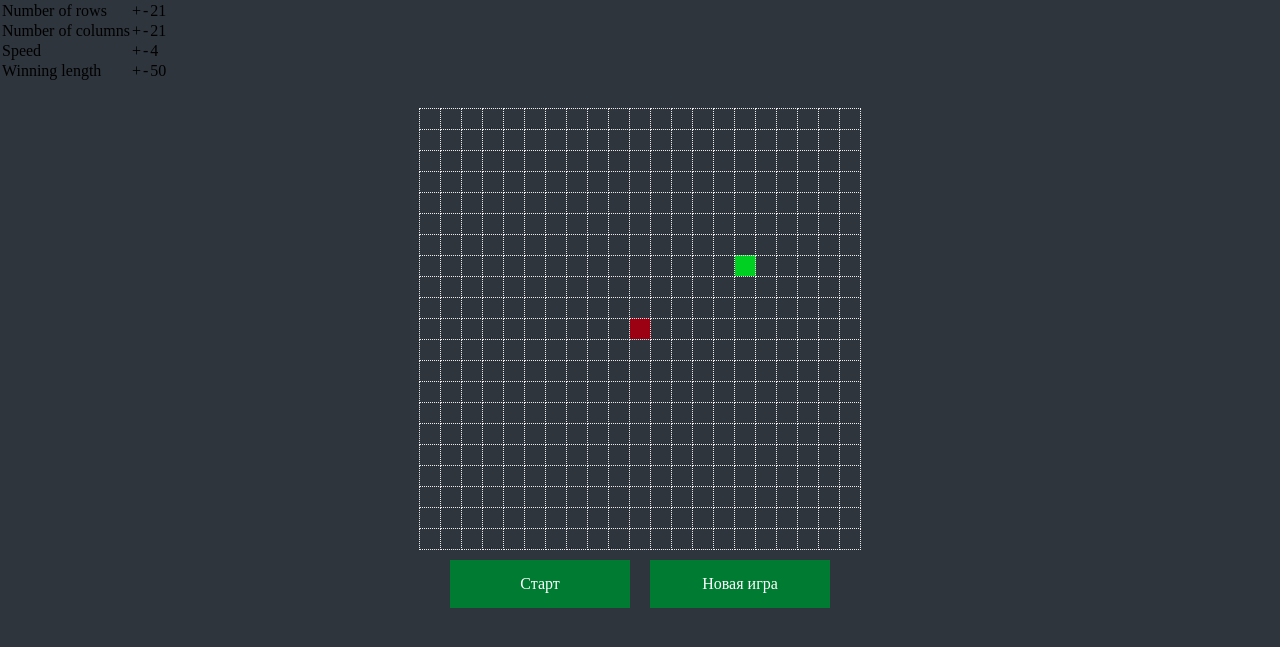
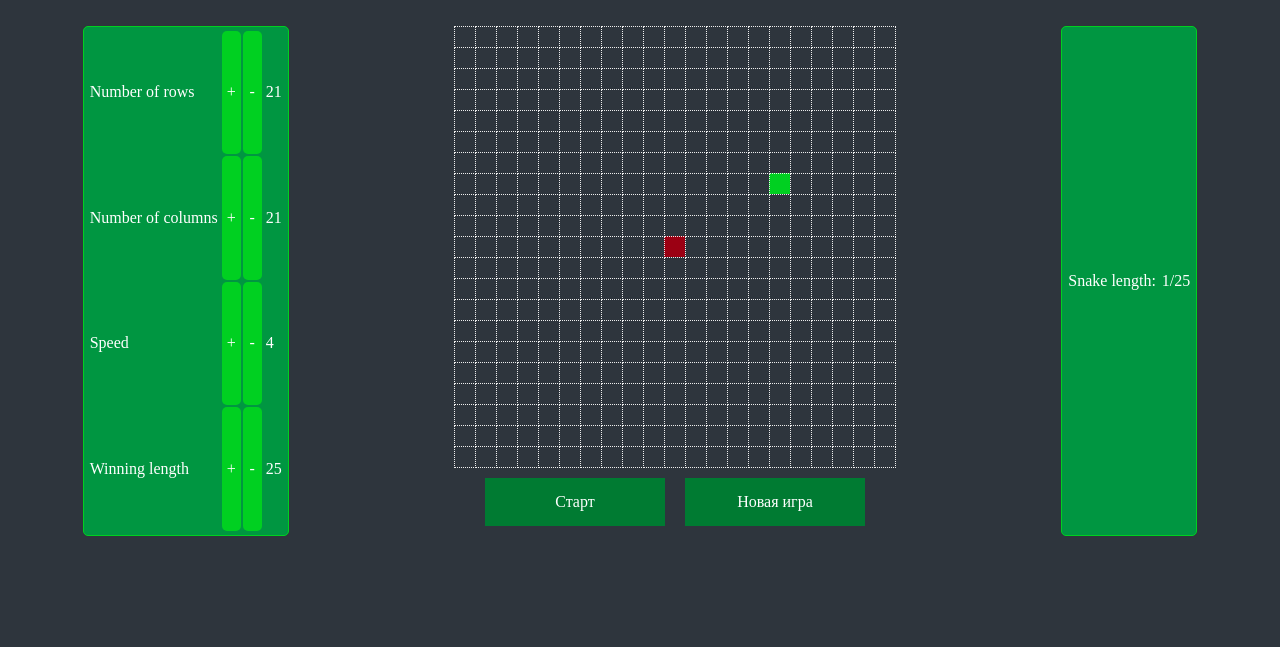
Before and after one commit to SugarF0x/JavaScript, a PHP site: page / in a window 1280 px wide. Shown: the top 647 px of the page. Run offline with PHP 8.4, Linux system fonts and the light colour scheme.

Commit message:
0.7
Made some adjustments to .css, now displays <Settings> and <Score> fine

In game.init() moved #menu and #game into one div so as to center the menu buttons right beneath the game grid

Finished render.score() function, updates upon having eaten

```diff
--- a/js/lessons/7.js
+++ b/js/lessons/7.js
@@ -1,4 +1,11 @@
 "use strict";
+
+/*
+        TODO - cleanup
+    as all my objects are within one and the same file, i believe that i can remove many <this.> parameters from function calls
+    have to try and see what happens
+    it probably should work as i have already forgot to insert <this.> on many occasions and everything was fine
+ */
 
 //- objects and shit -\\ ---------------------------------------------------------------------------------------------\\
 
@@ -14,7 +21,7 @@ let config = {
     rowsCount: 21,
     colsCount: 21,
     speed: 2,
-    winLength: 50,
+    winLength: 25,
 
     validate() {
         if (this.rowsCount <= MIN_MAP_SIZE || this.rowsCount >= MAX_MAP_SIZE) {
@@ -119,12 +126,12 @@ let render = {
                     row.appendChild(col);
                 col = document.createElement('td');
                     col.setAttribute('onclick','game.config.inc(' + idx + '); game.render.settings()');
-                    col.className = 'settings-button';
+                    col.className = 'button';
                     col.innerText = '+';
                     row.appendChild(col);
                 col = document.createElement('td');
                     col.setAttribute('onclick','game.config.dec(' + idx + '); game.render.settings()');
-                    col.className = 'settings-button';
+                    col.className = 'button';
                     col.innerText = '-';
                     row.appendChild(col);
                 col = document.createElement('td');
@@ -134,8 +141,18 @@ let render = {
         });
     },
 
-    score(len = snake.body.length()) {
+    score(len = snake.body.length) {
+        let table = document.getElementById('score');
+        table.innerHTML = '';
 
+        let tr = document.createElement('tr');
+            let td = document.createElement('td');
+                td.innerText = 'Snake length:';
+            tr.appendChild(td);
+                td = document.createElement('td');
+                td.innerText = len + `/${config.winLength}`;
+            tr.appendChild(td);
+        table.appendChild(tr);
     }
 };
 
@@ -168,6 +185,7 @@ let snake = {
 
         if (this.eat()) {
             game.food.generate();
+            render.score();
         } else {
             this.body.pop();
         }
@@ -342,13 +360,15 @@ let game = {
         if (document.getElementById('game-wrap') === null) {
             let gameDivs =
                 '<div id="game-wrap">' +
-                    '<table id="settings"></table>' +
-                    '<table id="game"></table>' +
-                    '<table id="score"></table>' +
-                '</div>' +
-                '<div id="menu">' +
-                    '<div id="playButton" class="menuButton" onclick="game.playButton()">Старт</div>' +
-                    '<div id="newGameButton" class="menuButton" onclick="game.stop(); game.init()">Новая игра</div>' +
+                    '<table id="settings" class="popup-window"></table>' +
+                    '<div id="game-div">' +
+                        '<table id="game"></table>' +
+                        '<div id="menu">' +
+                            '<div id="playButton" class="menuButton" onclick="game.playButton()">Старт</div>' +
+                            '<div id="newGame"    class="menuButton" onclick="game.stop(); game.init()">Новая игра</div>' +
+                        '</div>' +
+                    '</div>' +
+                    '<table id="score" class="popup-window"></table>' +
                 '</div>';
             document.body.insertAdjacentHTML('beforeend', gameDivs);
         }
@@ -359,6 +379,7 @@ let game = {
         document.addEventListener('keydown', () => this.keyDownHandler(event));
 
         this.render.settings();
+        this.render.score();
         this.render.map();
         this.render.objects();
     },
--- a/styles/lessons/7.css
+++ b/styles/lessons/7.css
@@ -17,7 +17,6 @@
 }
 #game {
   border-collapse: collapse;
-  margin: 2% auto 0;
 }
 #menu {
   display: flex;
@@ -44,4 +43,33 @@ td.cell {
 .disabled:hover {
   background: #7c7c7c;
 }
+#game-wrap {
+  display: flex;
+  justify-content: space-around;
+  margin-top: 2%;
+}
+.popup-window {
+  background-color: #009641;
+  border: 1px solid #00d021;
+  padding: 2px;
+  border-radius: 5px;
+}
+.popup-window tr {
+  background-color: inherit;
+}
+.popup-window tr td {
+  background-color: inherit;
+  color: white;
+  padding: 2px;
+}
+.popup-window .button {
+  background-color: #00d021 !important;
+  min-height: 15px;
+  min-width: 15px;
+  text-align: center;
+  border-radius: 5px;
+}
+.popup-window .button:hover {
+  cursor: pointer;
+}
 /*# sourceMappingURL=7.css.map */
--- a/styles/lessons/7.less
+++ b/styles/lessons/7.less
@@ -20,7 +20,6 @@
 
 #game {
   border-collapse: collapse;
-  margin: 2% auto 0;
 }
 
 #menu {
@@ -54,3 +53,39 @@ td.cell {
 .disabled:hover {
   background: #7c7c7c;
 }
+
+//--\\
+
+#game-wrap {
+  display: flex;
+  justify-content: space-around;
+  margin-top: 2%;
+}
+
+#settings {
+}
+
+.popup-window {
+  background-color: #009641;
+  border: 1px solid #00d021;
+  padding: 2px;
+  border-radius: 5px;
+  tr {
+    background-color: inherit;
+    td {
+      background-color: inherit;
+      color: white;
+      padding: 2px;
+    }
+  }
+  .button {
+    background-color: #00d021 !important;
+    min-height: 15px;
+    min-width: 15px;
+    text-align: center;
+    border-radius: 5px;
+  }
+  .button:hover {
+    cursor: pointer;
+  }
+}
```
